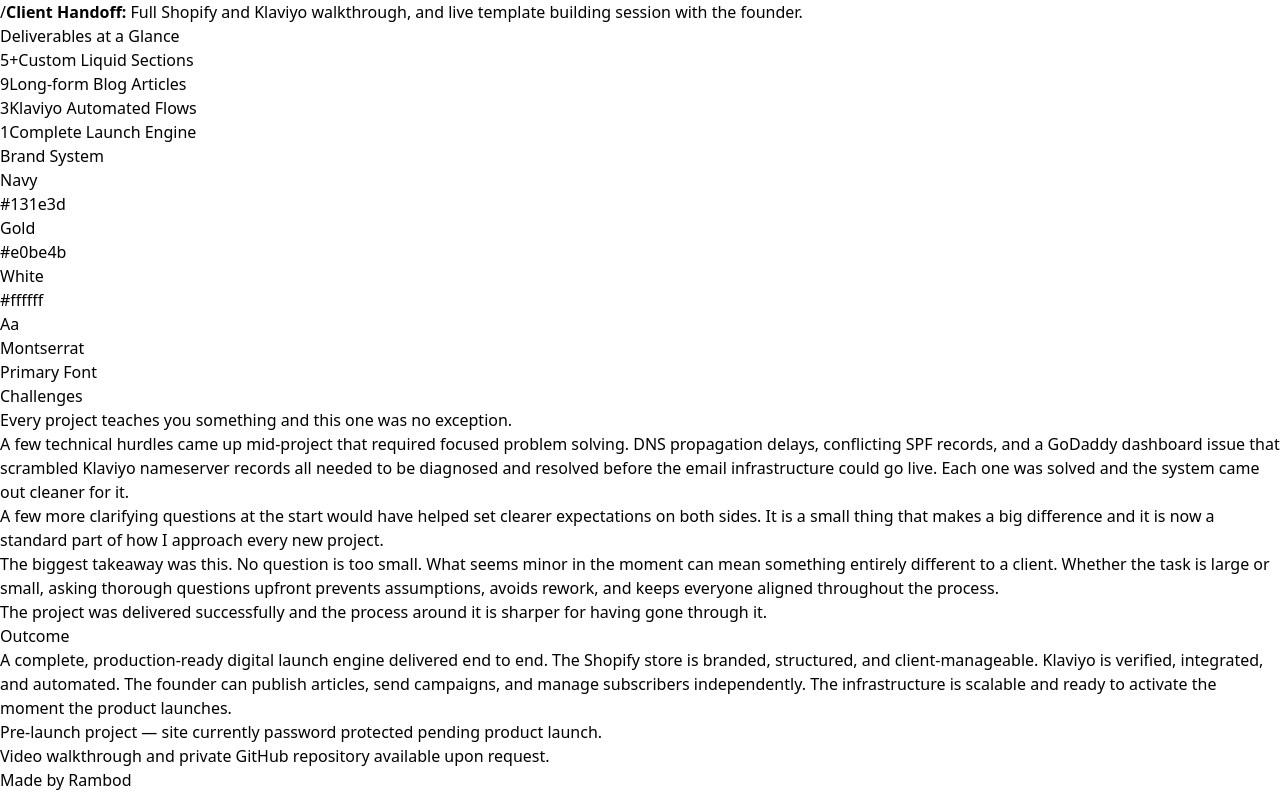
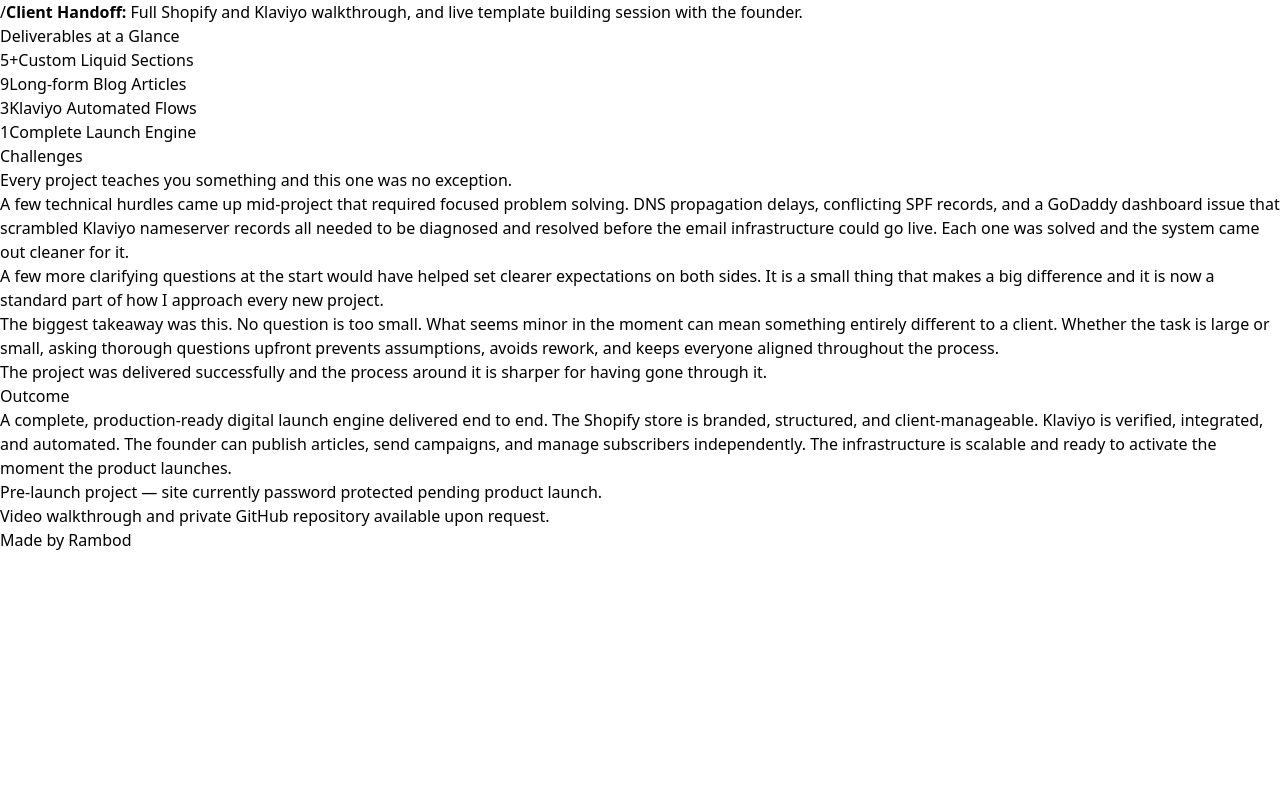
Before and after one commit to rpg225/tailwind-portfolio, a React (Vite) app: page /thrivevantagecase-study in a window 1280 px wide. Shown: the part 1512-2304 px from the top of the page. After the commit the page ends 2064 px from the top, so only its background shows below. Built offline with nearby package versions, Linux system fonts and the light colour scheme.

Commit message:
rm tokens

```diff
--- a/src/components/ThriveVantageCaseStudy.jsx
+++ b/src/components/ThriveVantageCaseStudy.jsx
@@ -165,34 +165,7 @@
           </div>
         </div>
 
-        {/* BRAND TOKENS */}
-        <div className={sectionStyles("delay-800") + " space-y-8"}>
-          <h2 className="text-2xl font-semibold text-white">Brand System</h2>
-          <div className="grid md:grid-cols-4 gap-6">
-            <div className="p-6 bg-slate-800/50 rounded-lg border border-slate-700 text-center">
-              <div className="w-12 h-12 rounded-full mx-auto mb-3" style={{ backgroundColor: "#131e3d" }}></div>
-              <p className="text-sm font-semibold text-white">Navy</p>
-              <p className="text-xs text-slate-500 mt-1">#131e3d</p>
-            </div>
-            <div className="p-6 bg-slate-800/50 rounded-lg border border-slate-700 text-center">
-              <div className="w-12 h-12 rounded-full mx-auto mb-3" style={{ backgroundColor: "#e0be4b" }}></div>
-              <p className="text-sm font-semibold text-white">Gold</p>
-              <p className="text-xs text-slate-500 mt-1">#e0be4b</p>
-            </div>
-            <div className="p-6 bg-slate-800/50 rounded-lg border border-slate-700 text-center">
-              <div className="w-12 h-12 rounded-full mx-auto mb-3 bg-white"></div>
-              <p className="text-sm font-semibold text-white">White</p>
-              <p className="text-xs text-slate-500 mt-1">#ffffff</p>
-            </div>
-            <div className="p-6 bg-slate-800/50 rounded-lg border border-slate-700 text-center">
-              <div className="w-12 h-12 rounded-full mx-auto mb-3 bg-slate-300 flex items-center justify-center">
-                <span className="text-xs font-bold text-slate-800">Aa</span>
-              </div>
-              <p className="text-sm font-semibold text-white">Montserrat</p>
-              <p className="text-xs text-slate-500 mt-1">Primary Font</p>
-            </div>
-          </div>
-        </div>
+
 
         {/* CHALLENGES & OUTCOME */}
         <div className={sectionStyles("delay-900") + " grid md:grid-cols-2 gap-12"}>
```
